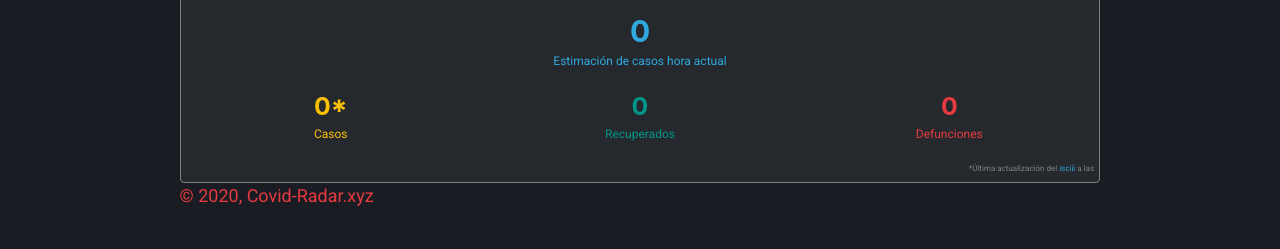
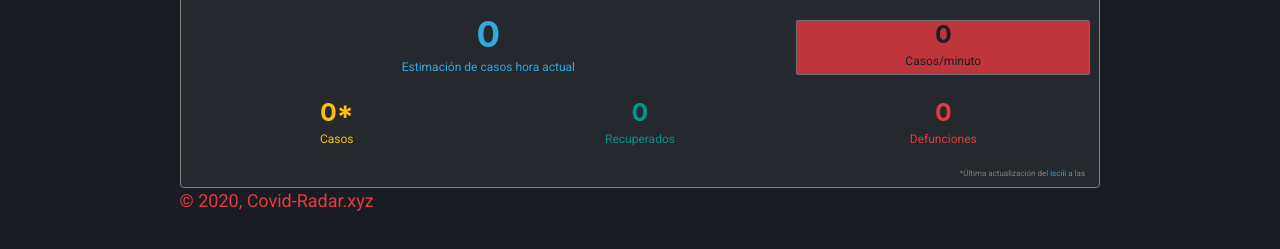
Before and after one commit to React-Jedis/covid-radar, a Gatsby site: page / in a window 1280 px wide. Shown: the part 139-388 px from the top of the page. Built offline with nearby package versions, Linux system fonts and the light colour scheme; Gatsby itself is replaced by a stand-in of ours; no server answers.

Commit message:
Casos por minuto

```diff
--- a/src/components/DataCard.js
+++ b/src/components/DataCard.js
@@ -10,12 +10,12 @@ const Card = styled.div`
     grid-template-columns: 1fr 1fr 1fr;
     grid-template-areas:
       "title title title"
-      "projected projected projected"
+      "projected projected pace"
       "casos recuperados defunciones"
       "legend legend legend"
       ;
     grid-gap: 0.5rem;
-    padding-top: 0.5rem;
+    padding: 0.5rem 0.5rem 0 0.5rem;
     h3, h1 {
       margin: 0;
     }
@@ -23,7 +23,8 @@ const Card = styled.div`
       font-size: 12px;
     }
     > div {
-      justify-self: center;
+      justify-self: stretch;
+      align-self: center;
       display: flex;
       flex-direction: column;
       align-items: center;
@@ -34,6 +35,13 @@ const Card = styled.div`
     .projected {
       color: ${props => props.theme.palette.baseColors.projected};
       margin: 10px
+    }
+    .pace {
+      border-radius: 2px;
+      border: 1px solid grey;
+      background-color: ${props => props.theme.palette.baseColors.color};
+      color: ${props => props.theme.palette.baseColors.background};
+      opacity: 0.8;
     }
     .casos {
       color: ${props => props.theme.palette.baseColors.cases};
@@ -59,6 +67,9 @@ const Card = styled.div`
   .casos {
     grid-area: casos;
   }
+  .pace {
+    grid-area: pace;
+  }
   .projected {
     grid-area: projected;
   }
@@ -81,6 +92,7 @@ const DataCard = ({
   state,
   fecha,
   hora,
+  pace,
 }) => (
   <Card>
     <span className="legend">
@@ -93,12 +105,16 @@ const DataCard = ({
     <div className="title">
       <h1>{state}</h1>
     </div>
+    <div className="pace">
+      <h3>{pace.toLocaleString(undefined, { maximumFractionDigits: 2 })}</h3>
+      <span>Casos/minuto</span>
+    </div>
     <div className="casos">
       <h3>{casos.toLocaleString()}*</h3>
       <span>Casos</span>
     </div>
     <div className="projected">
-      <h3 style={{ fontSize: "30px" }}>
+      <h3 style={{ fontSize: "35px" }}>
         {parseInt(projectedCasos).toLocaleString()}
       </h3>
       <span>Estimación de casos hora actual</span>
--- a/src/pages/index.js
+++ b/src/pages/index.js
@@ -54,6 +54,8 @@ const IndexPage = () => {
     setProjectedCasos(casos + (casos24h / (24 * 60 * 60)) * offset.asSeconds())
   }
 
+  const getPace = () => casos24h / (24 * 60)
+
   useEffect(() => {
     let theTimeout
     if (casos !== 0) {
@@ -80,6 +82,7 @@ const IndexPage = () => {
         casos={casos}
         fecha={fecha}
         hora={hora}
+        pace={getPace()}
       ></DataCard>
     </Layout>
   )
```
